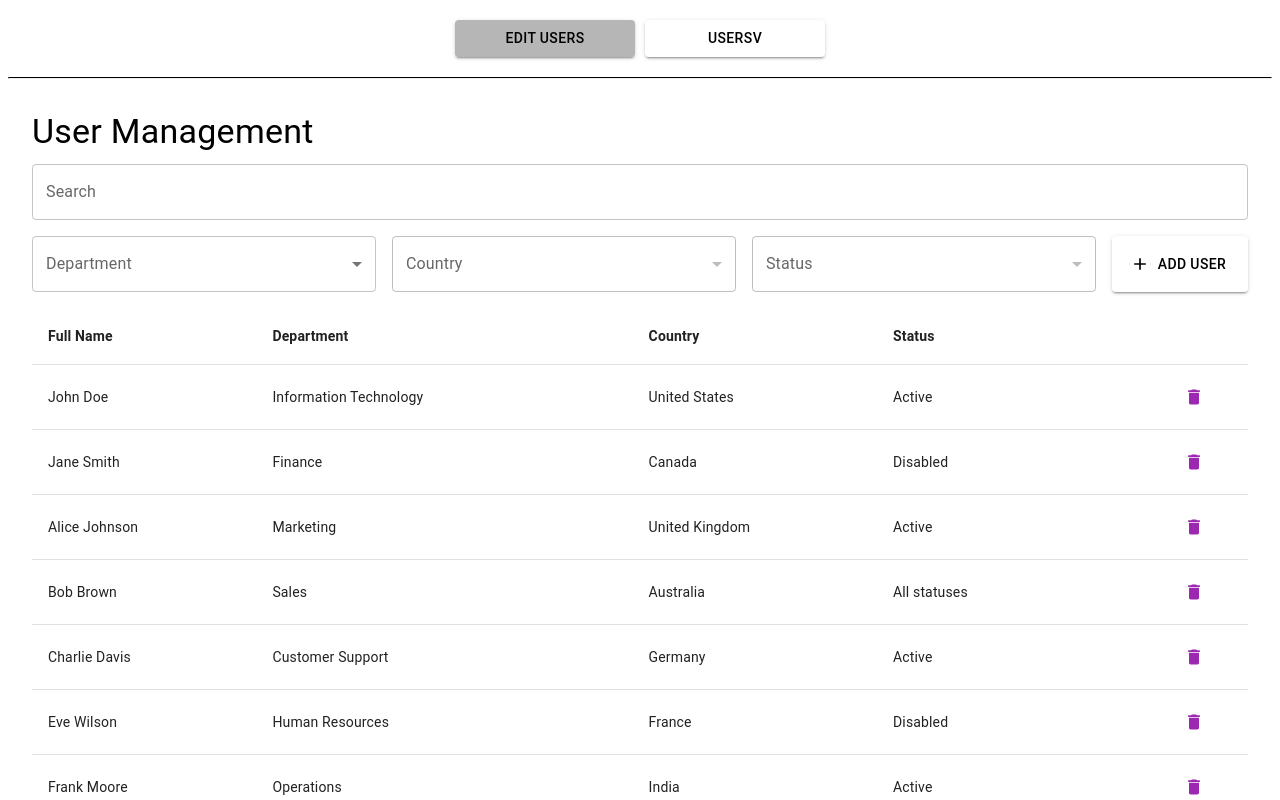
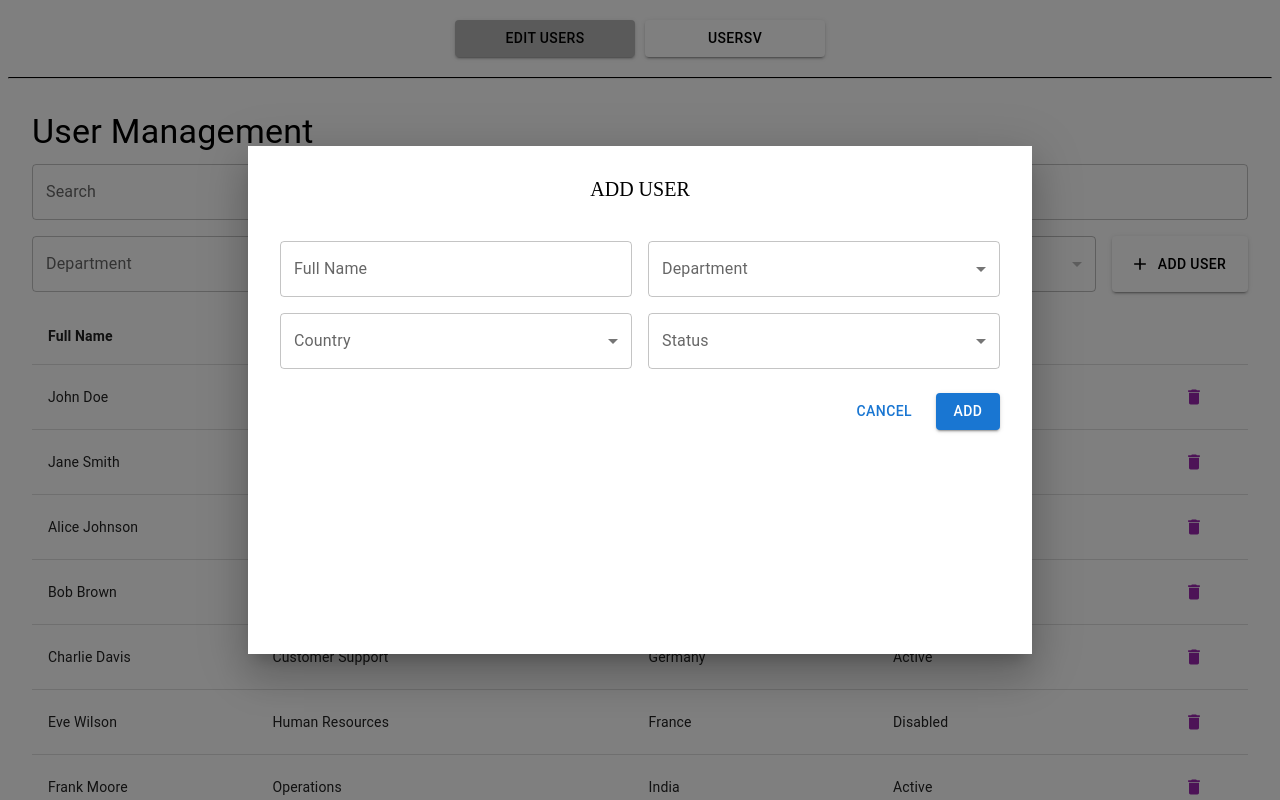
Before and after one commit to Gelan007/insiders-test-react, a React (Create React App) app: page / in a window 1280 px wide. Both pictures are taken after a click on the button "ADD USER". Shown: the top 800 px of the page. Built offline with nearby package versions, Linux system fonts and the light colour scheme.

Commit message:
UsersTable modal, add new user

```diff
--- a/src/components/usersTable/UsersTable.tsx
+++ b/src/components/usersTable/UsersTable.tsx
@@ -22,8 +22,12 @@ import AddIcon from '@mui/icons-material/Add';
 import { UserWithId } from '../../interfaces/User';
 import { getUsersWithId } from "../../data/users";
 import { localstorageUsers } from "../../utils/localstorage/localstorage";
+import UserModal from "./userModal/UserModal";
+import {logDOM} from "@testing-library/react";
 
-const UserManagement = () => {
+
+
+const UsersTable = () => {
     const [searchTerm, setSearchTerm] = useState('');
     const [selectedFilters, setSelectedFilters] = useState({
         departments: [] as string[],
@@ -37,6 +41,8 @@ const UserManagement = () => {
     });
     const [users, setUsers] = useState<UserWithId[]>([]);
     const [filteredUsers, setFilteredUsers] = useState<UserWithId[]>([]);
+    const [isModalOpen, setIsModalOpen] = useState(false);
+    const [newUser,setNewUser] = useState<UserWithId>();
 
     useEffect(() => {
         const storedUsers = localstorageUsers.getUsers();
@@ -53,6 +59,7 @@ const UserManagement = () => {
             statuses,
         });
     }, []);
+
 
     useEffect(() => {
         const filtered = users.filter((user) => {
@@ -86,6 +93,32 @@ const UserManagement = () => {
     };
 
     const handleAddUser = () => {
+        setIsModalOpen(true);
+    };
+
+    const handleTextFieldChange = (event: React.ChangeEvent<HTMLInputElement>) => {
+        const { name, value } = event.target;
+        setNewUser(prev => (prev ? { ...prev, name: value } : undefined));
+    };
+
+    const handleSelectChange = (event: SelectChangeEvent, field: 'status' | 'department' | 'country') => {
+        const value = event.target.value;
+        setNewUser(prev => (prev ? { ...prev, [field]: { value, name: value } } : undefined));
+    };
+
+    const handleAddNewUser = () => {
+        console.log(newUser)
+        if (newUser) {
+            const updatedUsers = [...users, newUser];
+            setUsers(updatedUsers);
+            localstorageUsers.addUsers(updatedUsers);
+            console.log(updatedUsers)
+        }
+        setIsModalOpen(false);
+    };
+
+    const handleCloseModal = () => {
+        setIsModalOpen(false);
     };
 
     const handleDeleteUser = (userId: string) => {
@@ -207,8 +240,19 @@ const UserManagement = () => {
                     </TableBody>
                 </Table>
             </TableContainer>
+            <UserModal
+                open={isModalOpen}
+                onClose={handleCloseModal}
+                onAddUser={handleAddNewUser}
+                users={users}
+                availableFilters={availableFilters}
+                handleTextFieldChange={handleTextFieldChange}
+                handleSelectChange={handleSelectChange}
+                newUser={newUser}
+                setNewUser={setNewUser}
+            />
         </Box>
     );
 };
 
-export default UserManagement;
+export default UsersTable;
--- /dev/null
+++ b/src/components/usersTable/userModal/UserModal.tsx
@@ -0,0 +1,129 @@
+import React, {useEffect, useState} from 'react';
+import {
+    Modal,
+    Box,
+    Button,
+    TextField,
+    FormControl,
+    InputLabel,
+    Select,
+    MenuItem, SelectChangeEvent,
+} from '@mui/material';
+import {UserWithId} from "../../../interfaces/User";
+import {Filters} from "../../../interfaces/Filters";
+
+const modalStyle = {
+    position: 'absolute' as 'absolute',
+    top: '50%',
+    left: '50%',
+    transform: 'translate(-50%, -50%)',
+    width: '720px',
+    height: '444px',
+    bgcolor: 'background.paper',
+    boxShadow: 24,
+    p: 4,
+};
+
+interface AddUserModalProps {
+    open: boolean;
+    users: UserWithId[];
+    newUser: UserWithId | undefined;
+    setNewUser: (newUser: UserWithId) => void;
+    availableFilters: Filters;
+    onClose: () => void;
+    onAddUser: () => void;
+    handleTextFieldChange: (event: React.ChangeEvent<HTMLInputElement>) => void
+    handleSelectChange: (event: SelectChangeEvent, field: 'status' | 'department' | 'country') => void
+}
+
+const UserModal: React.FC<AddUserModalProps> = (
+    { open,
+        onClose,
+        onAddUser,
+        users,
+        availableFilters,
+        newUser,
+        setNewUser,
+        handleTextFieldChange,
+        handleSelectChange
+    }) => {
+    const [isAvailableToAdd, setIsAvailableToAdd] = useState<boolean>(false);
+
+    useEffect(() => {
+        setIsAvailableToAdd(checkIsAvailableToAdd)
+    }, [newUser]);
+
+
+
+    const checkIsAvailableToAdd = (): boolean => !!(newUser?.status && newUser?.country && newUser?.name && newUser?.department);
+
+
+    return (
+        <Modal open={open} onClose={onClose}>
+            <Box sx={modalStyle}>
+                <Box sx={{fontSize: "20px", fontFamily:"inherit", textAlign: "center", marginBottom: "40px"}}>ADD USER</Box>
+                <Box sx={{ display: 'flex', gap: 2 }}>
+                    <TextField
+                        fullWidth
+                        label="Full Name"
+                        variant="outlined"
+                        value={newUser}
+                        onChange={handleTextFieldChange}
+                    />
+                    <FormControl fullWidth>
+                        <InputLabel id="department-label">Department</InputLabel>
+                        <Select
+                            labelId="department-label"
+                            value={newUser?.department?.name}
+                            onChange={(e) => handleSelectChange(e, 'department')}
+                        >
+                            {availableFilters.departments.map(department => (
+                                <MenuItem key={department} value={department}>
+                                    {department}
+                                </MenuItem>
+                            ))}
+                        </Select>
+                    </FormControl>
+                </Box>
+
+                <Box sx={{ display: 'flex', gap: 2, mt: 2 }}>
+                    <FormControl fullWidth>
+                        <InputLabel id="country-label">Country</InputLabel>
+                        <Select
+                            labelId="country-label"
+                            value={newUser?.country?.name}
+                            onChange={(e) => handleSelectChange(e, 'country')}
+                        >
+                            {availableFilters.countries.map(country => (
+                                <MenuItem key={country} value={country}>
+                                    {country}
+                                </MenuItem>
+                            ))}
+                        </Select>
+                    </FormControl>
+                    <FormControl fullWidth>
+                        <InputLabel id="status-label">Status</InputLabel>
+                        <Select
+                            labelId="status-label"
+                            value={newUser?.status?.name}
+                            onChange={(e) => handleSelectChange(e, 'status')}
+                        >
+                            {availableFilters.statuses.map(status => (
+                                <MenuItem key={status} value={status}>
+                                    {status}
+                                </MenuItem>
+                            ))}
+                        </Select>
+                    </FormControl>
+                </Box>
+
+                <Box display="flex" justifyContent="flex-end" mt={3}>
+                    <Button onClick={onClose} sx={{ mr: 2 }}>Cancel</Button>
+                    <Button variant="contained" color="primary" onClick={onAddUser} disabled={isAvailableToAdd}>Add</Button>
+                </Box>
+            </Box>
+        </Modal>
+    );
+};
+
+export default UserModal;
--- /dev/null
+++ b/src/interfaces/Filters.ts
@@ -0,0 +1,5 @@
+export type Filters = {
+    departments: string[]
+    countries: string[]
+    statuses: string[]
+}
```
